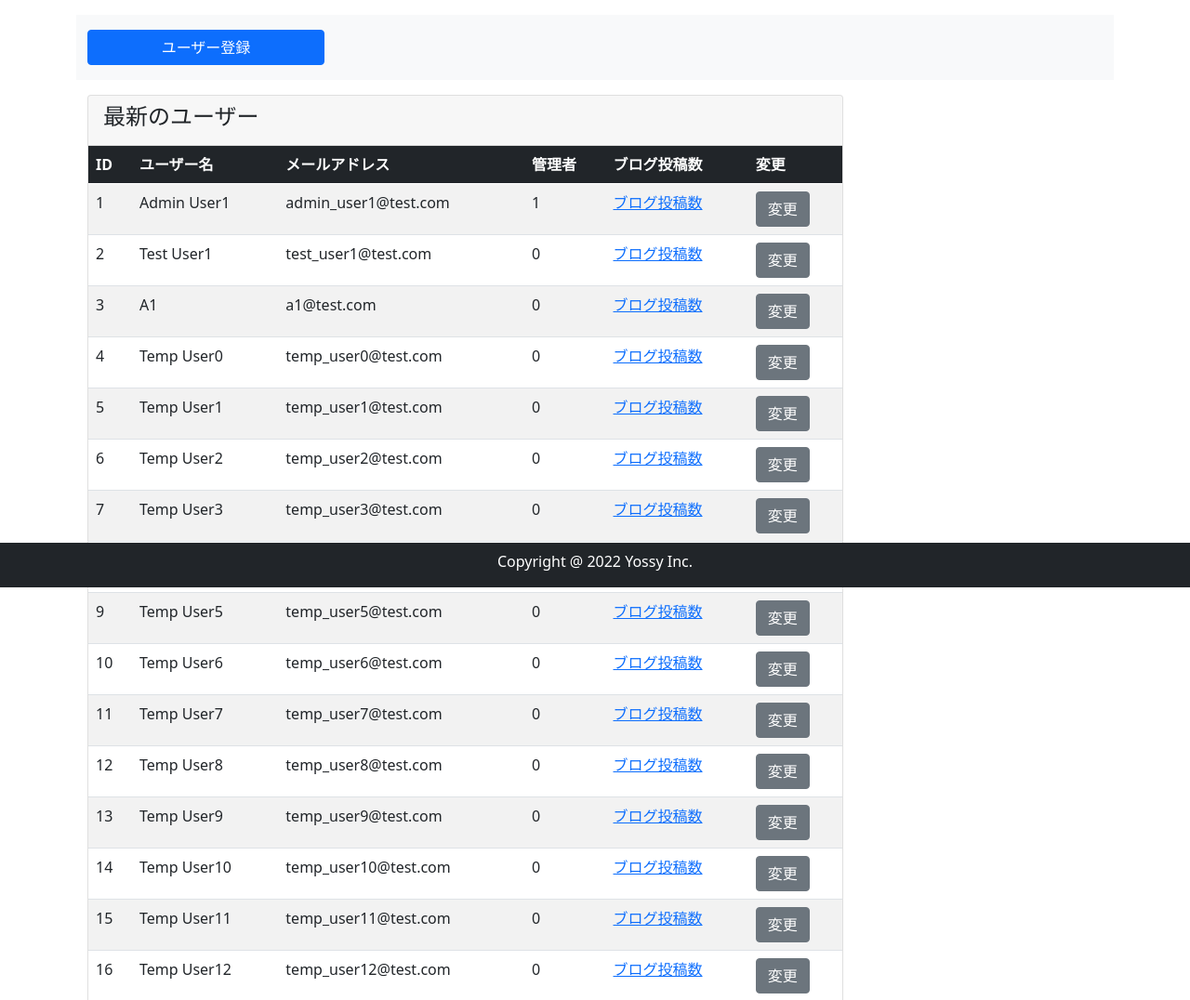
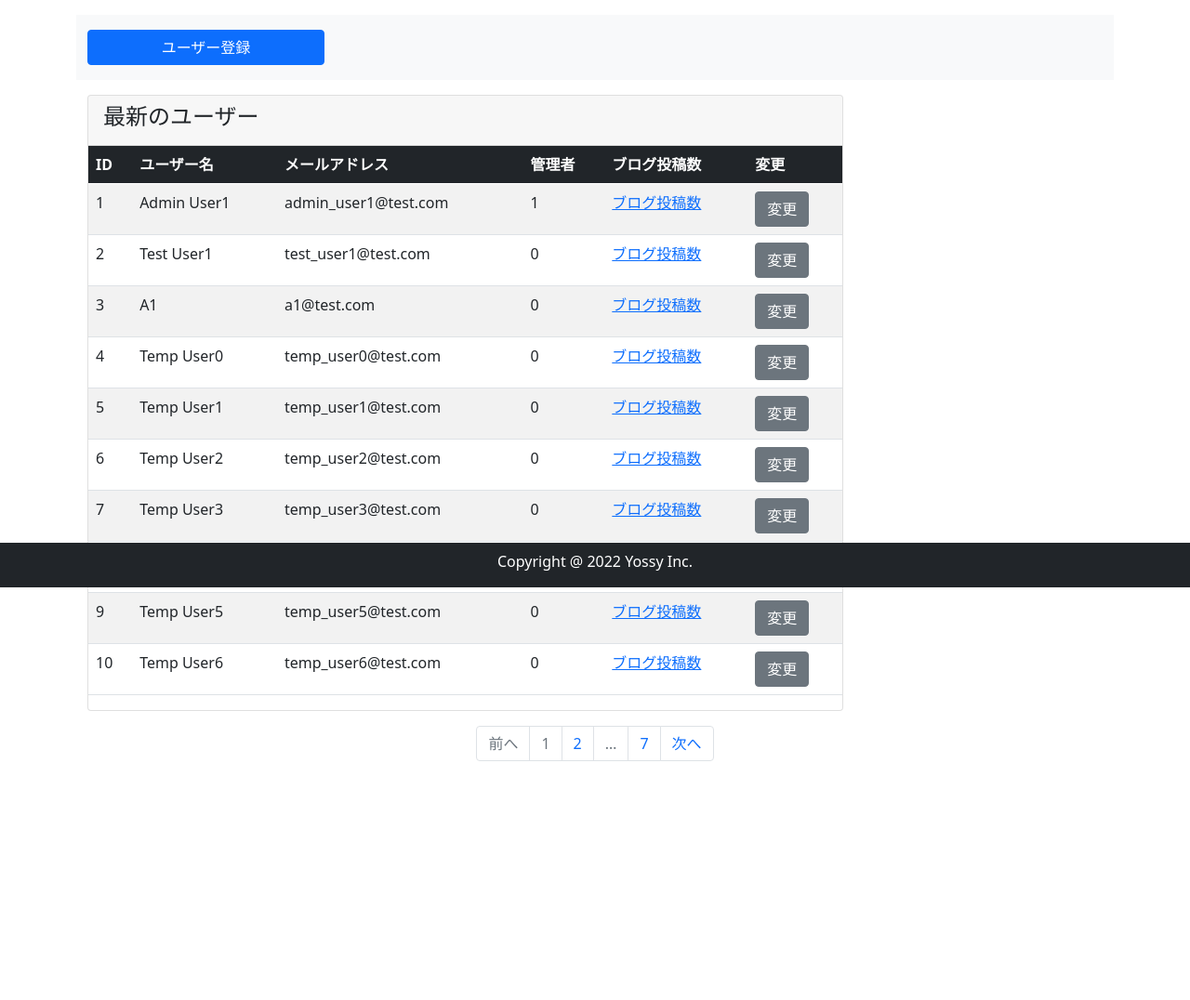
Before and after one commit to rocklain/flask_form, a Flask app: page /user_maintenance in a window 1280 px wide. Shown: the part 168-1244 px from the top of the page at 93% size. After the commit the page ends 987 px from the top, so only its background shows below. Run offline with Flask 3, Linux system fonts and the light colour scheme; some libraries are stand-ins or nearby versions.

Commit message:
ページネーションの実装

```diff
--- a/app.py
+++ b/app.py
@@ -1,4 +1,4 @@
-from flask import Flask, render_template, url_for, redirect, session, flash
+from flask import Flask, render_template, url_for, redirect, session, flash, request
 from flask_wtf import FlaskForm
 from wtforms import ValidationError, StringField, PasswordField, SubmitField
 from wtforms.validators import DataRequired, Email, EqualTo
@@ -86,7 +86,7 @@
         if User.query.filter_by(username=field.data).first():
             raise ValidationError('入力されたユーザー名は既に使われています。')
 
-    def validate_email(self,field):
+    def validate_email(self, field):
         if User.query.filter_by(email=field.data).first():
             raise ValidationError('入力されたメールアドレスは既に登録されています。')
 
@@ -110,7 +110,8 @@
 
 @app.route("/user_maintenance")
 def user_maintenance():
-    users = User.query.order_by(User.id).all()
+    page = request.args.get('page', 1, type=int)
+    users = User.query.order_by(User.id).paginate(page=page, per_page=10)
     return render_template("user_maintenance.html", users=users)
 
 
--- a/templates/user_maintenance.html
+++ b/templates/user_maintenance.html
@@ -13,7 +13,9 @@
   <div class="container my-3 py-3 bg-light">
     <div class="row">
       <div class="col-md-3">
-        <a href="{{ url_for('register') }}" class="btn btn-primary w-100"> ユーザー登録 </a>
+        <a href="{{ url_for('register') }}" class="btn btn-primary w-100">
+          ユーザー登録
+        </a>
       </div>
     </div>
   </div>
@@ -39,7 +41,7 @@
               </tr>
             </thead>
             <tbody>
-              {% for user in users %}
+              {% for user in users.items %}
               <tr>
                 <td>{{ user.id }}</td>
                 <td>{{ user.username }}</td>
@@ -59,9 +61,30 @@
 
 <nav class="my-2" aria-label="Page navigation">
   <ul class="pagination justify-content-center">
-    <li class="page-item"><a class="page-link" href="#">前へ</a></li>
-    <li class="page-item"><a class="page-link" href="#">ページNo.</a></li>
-    <li class="page-item"><a class="page-link" href="#">次へ</a></li>
+    <li class="page-item {% if not users.has_prev %}disabled{% endif %}">
+      <a class="page-link" href="{{ url_for('user_maintenance', page=users.prev_num) if users.has_prev else '#' }}">
+        前へ
+      </a>
+    </li>
+
+    {% for page_num in users.iter_pages(left_edge=1, right_edge=1, left_current=1, right_current=1) %}
+      {% if page_num %}
+        <li class="page-item {% if users.page == page_num %}disabled{% endif %}">
+          <a class="page-link" href="{{ url_for('user_maintenance', page=page_num) if users.page != page_num else '#' }}">
+            {{ page_num }}
+          </a>
+        </li>
+      {% else %}
+        <li class="page-item disabled"><a class="page-link" href="#">&hellip;</a></li>
+      {% endif %}
+    {% endfor %}
+
+    <li class="page-item {% if not users.has_next %}disabled{% endif %}">
+      <a class="page-link" href="{{ url_for('user_maintenance', page=users.next_num) if users.has_next else '#' }}">
+        次へ
+      </a>
+    </li>
   </ul>
 </nav>
+
 {% endblock %}
```
Also changed, not shown: add_testuser.py (added, +9 -0 lines), data.sqlite.
